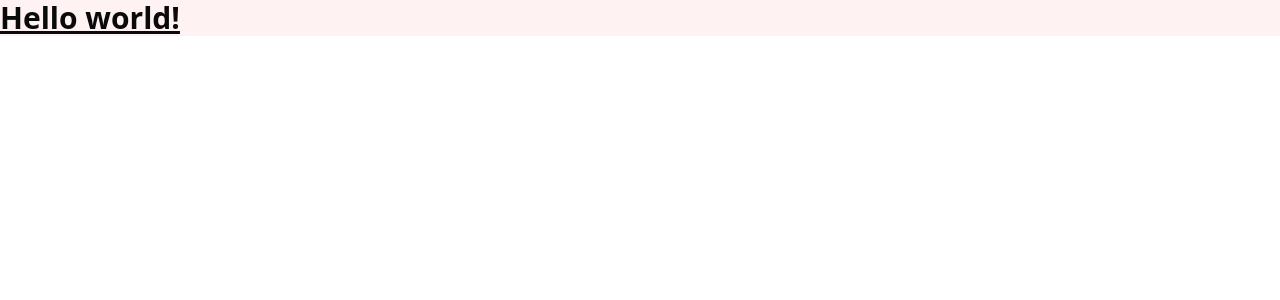
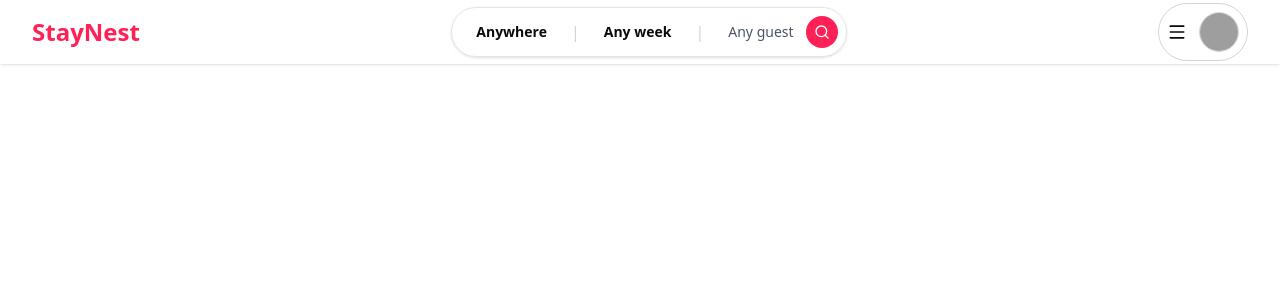
Before and after one commit to provash-roy/Rentiva, a Next.js app: page / in a window 1280 px wide. Shown: the top 300 px of the page. Built offline with nearby package versions, Linux system fonts and the light colour scheme; grey boxes are pictures that could not be loaded.

Commit message:
add Navbar components

```diff
--- a/src/app/layout.tsx
+++ b/src/app/layout.tsx
@@ -1,6 +1,7 @@
 import type { Metadata } from "next";
 import { Geist, Geist_Mono } from "next/font/google";
 import "./globals.css";
+import Navbar from "@/components/navbar/Navbar";
 
 const geistSans = Geist({
   variable: "--font-geist-sans",
@@ -27,6 +28,7 @@ export default function RootLayout({
       <body
         className={`${geistSans.variable} ${geistMono.variable} antialiased`}
       >
+        <Navbar currentUser={null} />
         {children}
       </body>
     </html>
--- /dev/null
+++ b/src/components/Avatar.tsx
@@ -0,0 +1,20 @@
+import Image from "next/image";
+
+interface AvatarProps {
+  src?: string | null;
+}
+
+const Avatar: React.FC<AvatarProps> = ({ src }) => {
+  return (
+    <div className="relative h-10 w-10">
+      <Image
+        src={src || "/images/placeholder.jpg"}
+        alt="Avatar"
+        fill
+        className="rounded-full object-cover border border-gray-300"
+      />
+    </div>
+  );
+};
+
+export default Avatar;
--- /dev/null
+++ b/src/components/navbar/Navbar.tsx
@@ -0,0 +1,36 @@
+"use client";
+
+import Link from "next/link";
+import Search from "./Search";
+import UserMenu from "./UserMenu";
+
+const Navbar = ({
+  currentUser,
+}: {
+  currentUser?: { name?: string; image?: string } | null;
+}) => {
+  return (
+    <nav className="w-full fixed top-0 z-50 bg-white shadow-sm">
+      <div className="max-w-screen-xl mx-auto px-4 sm:px-6 lg:px-8">
+        <div className="flex flex-row items-center justify-between h-16">
+          {/* Left - Logo */}
+          <Link href="/" className="text-2xl font-bold text-rose-500">
+            StayNest
+          </Link>
+
+          {/* Center - Search */}
+          <div className="flex-1 px-4 hidden md:flex justify-center">
+            <Search />
+          </div>
+
+          {/* Right - User Menu */}
+          <div className="flex items-center gap-3">
+            <UserMenu currentUser={currentUser} />
+          </div>
+        </div>
+      </div>
+    </nav>
+  );
+};
+
+export default Navbar;
--- /dev/null
+++ b/src/components/navbar/Search.tsx
@@ -0,0 +1,37 @@
+"use client";
+
+import { Search as SearchIcon } from "lucide-react";
+
+const Search = () => {
+  return (
+    <div className="border w-full md:w-auto py-2 rounded-full shadow-sm hover:shadow-md transition cursor-pointer">
+      <div className="flex flex-row items-center justify-between">
+        {/* Anywhere */}
+        <div className="text-sm font-semibold px-6">Anywhere</div>
+
+        {/* Divider */}
+        <div className="hidden sm:block text-gray-300">|</div>
+
+        {/* Any week */}
+        <div className="hidden sm:block text-sm font-semibold px-6">
+          Any week
+        </div>
+
+        {/* Divider */}
+        <div className="hidden sm:block text-gray-300">|</div>
+
+        {/* Any guest */}
+        <div className="text-sm text-gray-600 pl-6 pr-2 flex items-center gap-3">
+          <span className="hidden sm:block">Any guest</span>
+
+          {/* Search Button */}
+          <div className="p-2 bg-rose-500 rounded-full text-white">
+            <SearchIcon size={16} />
+          </div>
+        </div>
+      </div>
+    </div>
+  );
+};
+
+export default Search;
--- /dev/null
+++ b/src/components/navbar/UserMenu.tsx
@@ -0,0 +1,82 @@
+"use client";
+
+import { useState, useRef, useEffect } from "react";
+import { Menu, User, LogOut, Home, Calendar } from "lucide-react";
+import Avatar from "../Avatar";
+
+interface UserMenuProps {
+  currentUser?: {
+    name?: string | null;
+    image?: string | null;
+  } | null;
+}
+
+const UserMenu: React.FC<UserMenuProps> = ({ currentUser }) => {
+  const [isOpen, setIsOpen] = useState(false);
+  const menuRef = useRef<HTMLDivElement>(null);
+
+  const toggleMenu = () => {
+    setIsOpen((prev) => !prev);
+  };
+
+  // Close when clicking outside
+  useEffect(() => {
+    const handleClickOutside = (event: MouseEvent) => {
+      if (menuRef.current && !menuRef.current.contains(event.target as Node)) {
+        setIsOpen(false);
+      }
+    };
+
+    document.addEventListener("mousedown", handleClickOutside);
+    return () => document.removeEventListener("mousedown", handleClickOutside);
+  }, []);
+
+  return (
+    <div className="relative" ref={menuRef}>
+      {/* Trigger */}
+      <div
+        onClick={toggleMenu}
+        className="flex items-center gap-3 p-2 border border-gray-300 rounded-full cursor-pointer hover:shadow-md transition"
+      >
+        <Menu size={20} />
+        <div className="hidden md:block">
+          <Avatar src={currentUser?.image} />
+        </div>
+      </div>
+
+      {/* Dropdown */}
+      {isOpen && (
+        <div className="absolute right-0 top-12 w-56 bg-white rounded-xl shadow-md overflow-hidden text-sm">
+          {currentUser ? (
+            <>
+              <MenuItem icon={<Home size={16} />} label="My Properties" />
+              <MenuItem icon={<Calendar size={16} />} label="My Trips" />
+              <MenuItem icon={<LogOut size={16} />} label="Logout" />
+            </>
+          ) : (
+            <>
+              <MenuItem icon={<User size={16} />} label="Login" />
+              <MenuItem icon={<User size={16} />} label="Sign Up" />
+            </>
+          )}
+        </div>
+      )}
+    </div>
+  );
+};
+
+interface MenuItemProps {
+  icon: React.ReactNode;
+  label: string;
+}
+
+const MenuItem: React.FC<MenuItemProps> = ({ icon, label }) => {
+  return (
+    <div className="flex items-center gap-3 px-4 py-3 hover:bg-gray-100 cursor-pointer transition">
+      {icon}
+      <span>{label}</span>
+    </div>
+  );
+};
+
+export default UserMenu;
```
